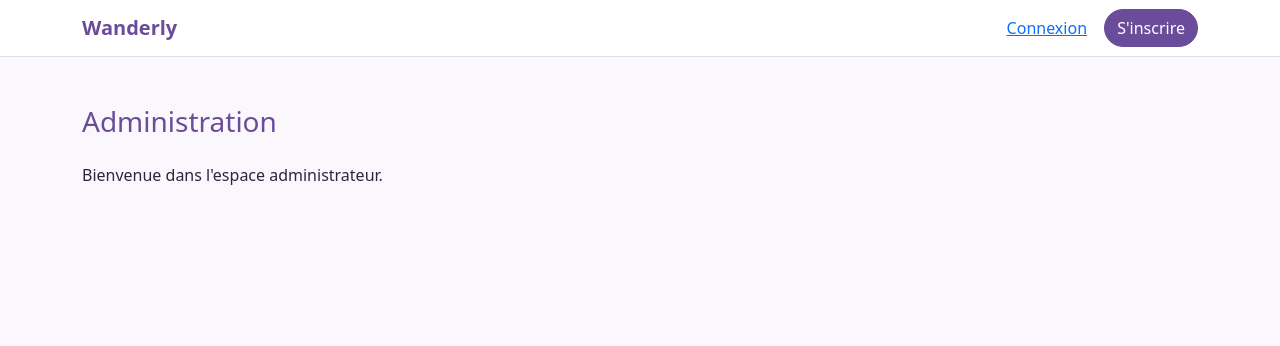
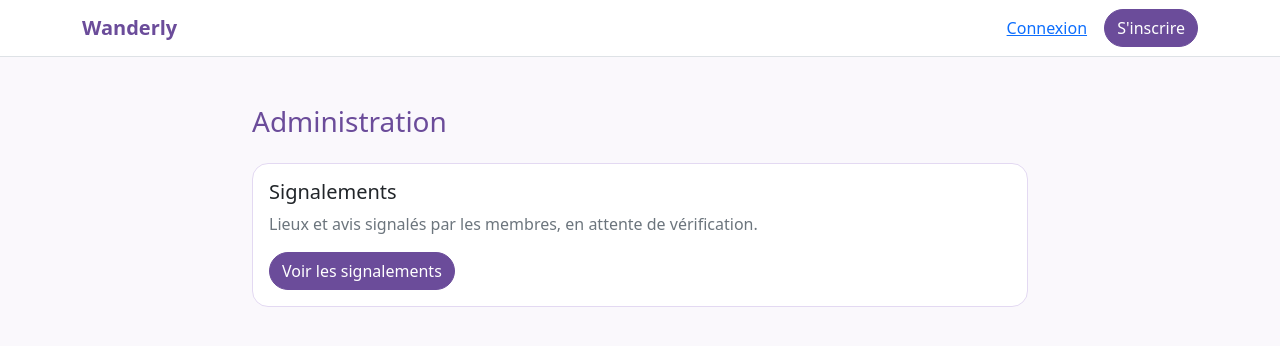
Before and after one commit to emnaamanai/wanderly, a Flask app: template templates/admin.html in a window 1280 px wide. Shown: the top 346 px of the page. Run offline with Flask 3, Linux system fonts and the light colour scheme; the template is opened without the code that fills it, so the values that code supplies are empty.

Commit message:
Sprint 4 : acces admin aux signalements (navbar et page admin)

```diff
--- a/templates/admin.html
+++ b/templates/admin.html
@@ -3,8 +3,15 @@
 {% block titre %}Administration - Wanderly{% endblock %}
 
 {% block contenu %}
-<div class="container my-5">
+<div class="container my-5" style="max-width: 800px;">
   <h1 class="h3 wander-text mb-4">Administration</h1>
-  <p>Bienvenue dans l'espace administrateur.</p>
+
+  <div class="card carte-lieu">
+    <div class="card-body">
+      <h2 class="h5">Signalements</h2>
+      <p class="text-secondary mb-3">Lieux et avis signalés par les membres, en attente de vérification.</p>
+      <a href="{{ url_for('admin_signalements') }}" class="btn btn-wander">Voir les signalements</a>
+    </div>
+  </div>
 </div>
 {% endblock %}
--- a/templates/base.html
+++ b/templates/base.html
@@ -17,6 +17,9 @@
         {% if g.utilisateur %}
           <a class="btn btn-link" href="{{ url_for('ajouter_lieu') }}">Ajouter un lieu</a>
           <a class="btn btn-link" href="{{ url_for('mes_lieux') }}">Mes lieux</a>
+          {% if g.utilisateur.role == 'admin' %}
+            <a class="btn btn-link" href="{{ url_for('admin_signalements') }}">Signalements</a>
+          {% endif %}
           <a class="me-2 text-decoration-none" href="{{ url_for('profil') }}">Bonjour, <strong class="wander-text">{{ g.utilisateur.pseudo }}</strong></a>
           <a class="btn btn-wander" href="{{ url_for('deconnexion') }}">Déconnexion</a>
         {% else %}
```
